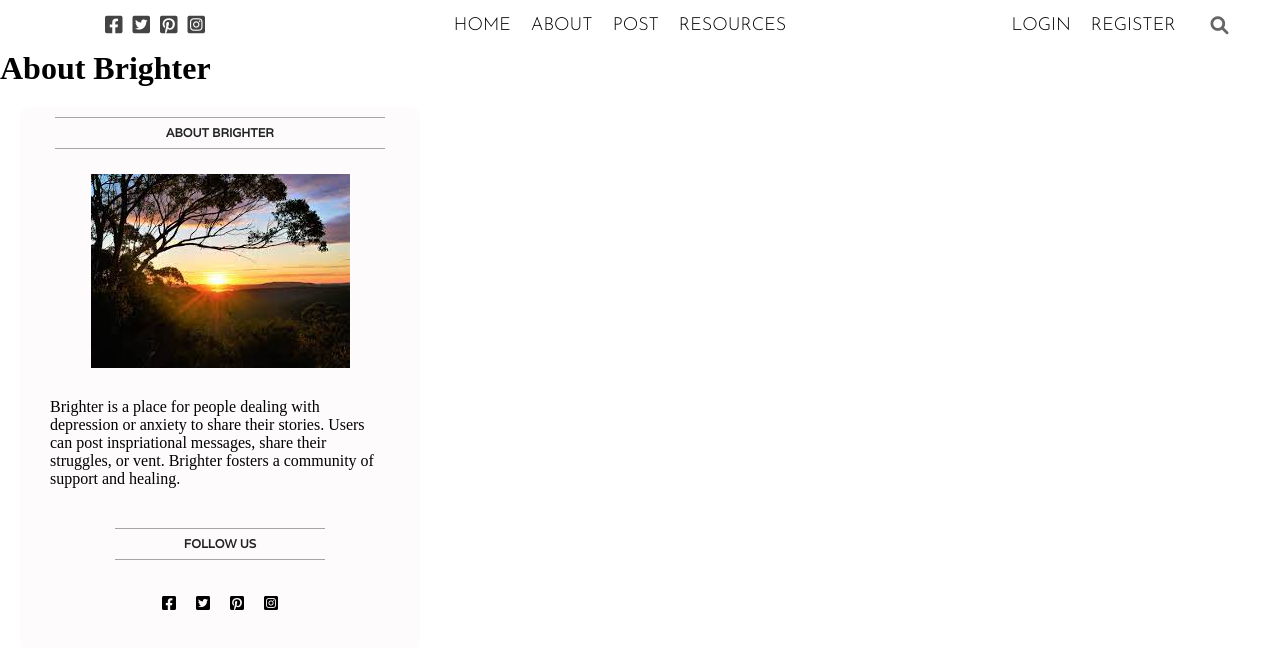
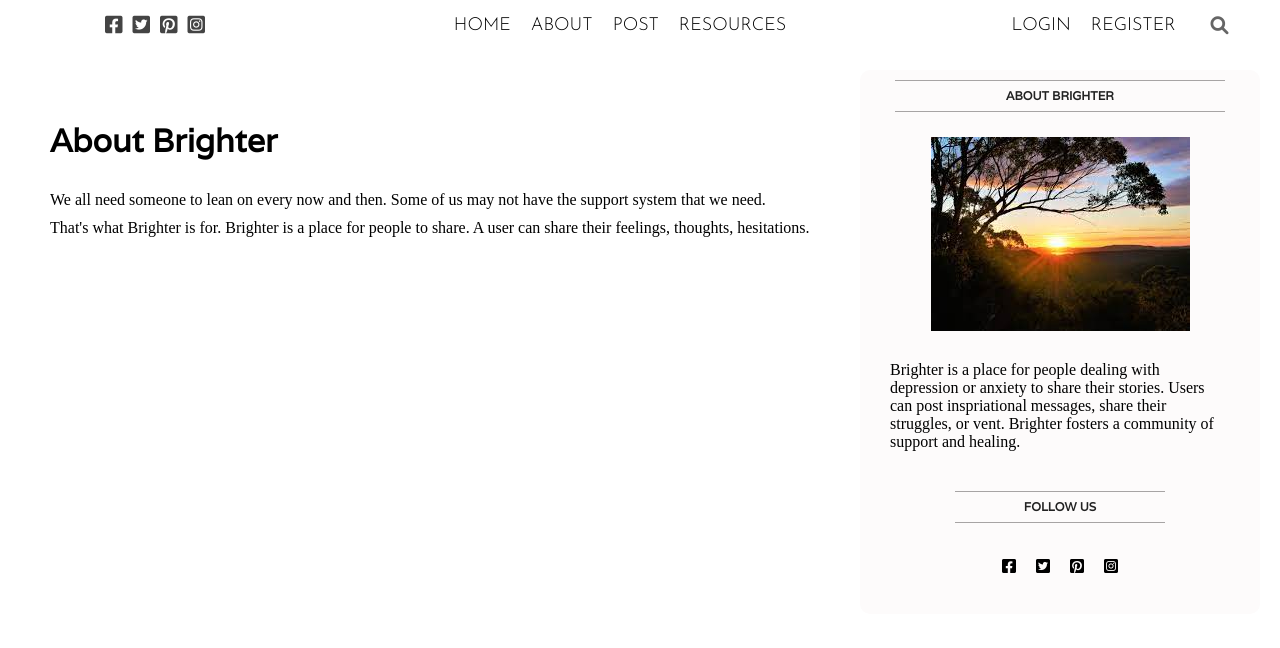
Before and after one commit to lloddy/brighterApp, a React (Create React App) app in the folder client/: page /about in a window 1280 px wide. Shown: the top 648 px of the page. Built offline with nearby package versions, Linux system fonts and the light colour scheme.

Commit message:
WIP adds about page styling

```diff
--- a/client/src/pages/about/About.jsx
+++ b/client/src/pages/about/About.jsx
@@ -2,12 +2,26 @@ import { useContext } from "react"
 import Sidebar from "../../components/sidebar/Sidebar"
 import SideInfo from "../../components/sideInfo/SideInfo"
 import { Context } from "../../context/Context"
+import './about.css'
 
 const About = (props) => {
     const { user } = useContext(Context)
     return (
-        <div>
-            <h1>About Brighter</h1>
+        <div className="aboutWrapper">
+            <div className="aboutText">
+                <h1 className="aboutTitle">About Brighter</h1>
+                <div className="aboutStatement">
+                    <p className="aboutParagraph">
+                        We all need someone to lean on every now and then.
+                        Some of us may not have the support system that we need.
+                    </p>
+                    <p className="aboutParagraph">
+                        That's what Brighter is for.
+                        Brighter is a place for people to share.
+                        A user can share their feelings, thoughts, hesitations.
+                    </p>
+                </div>
+            </div>
         <div>
             {user ? (
                 <Sidebar />
--- a/client/src/pages/about/about.css
+++ b/client/src/pages/about/about.css
@@ -0,0 +1,23 @@
+.aboutWrapper {
+    display: flex;
+}
+
+.aboutText {
+    flex-direction: column;
+    width: 100%;
+    padding-top: 50px;
+    margin-left: 50px;
+}
+
+.aboutTitle {
+    font-family: 'Varela', sans-serif;
+    margin-top: 20px;
+}
+
+.aboutStatement {
+    margin-top: 20px;
+}
+
+.aboutParagraph {
+    padding-top: 10px;
+}
```
